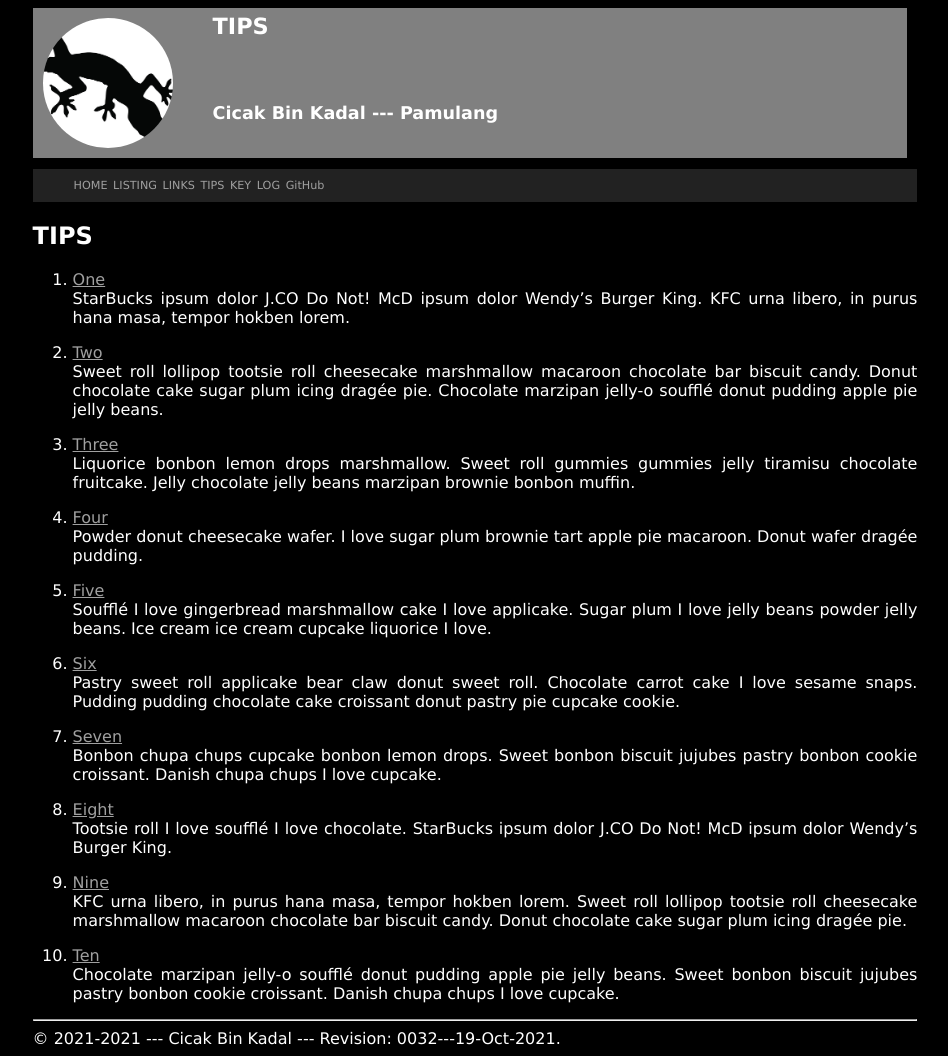
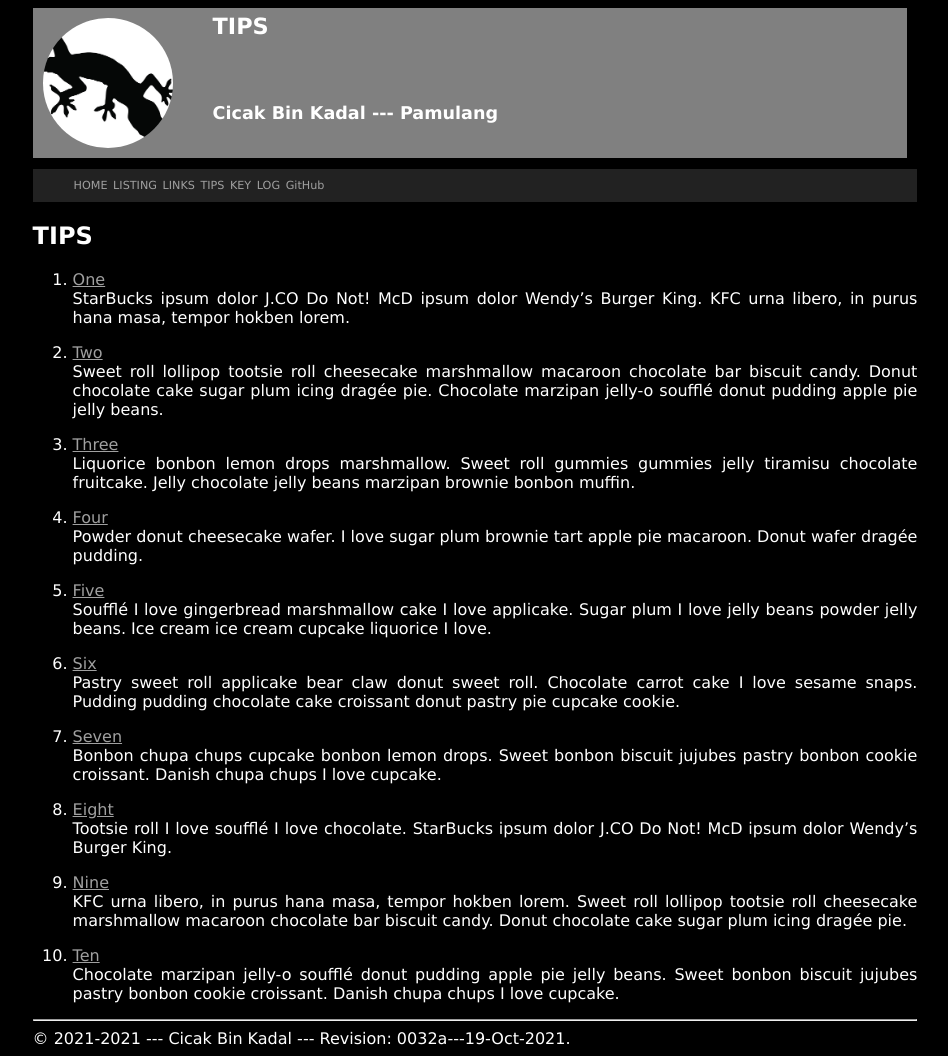
Before and after one commit to dnswd/os212, a Jekyll site: the page built from tips.md, in a window 1280 px wide. Shown: the whole page, without its empty margins (165-1113 px from the left). Built offline with Jekyll 4.4.1, drawn with Linux system fonts in a browser that asks for light colours; our own code applies the rules of GitHub Pages for plain Markdown files.

```diff
--- a/_config.yml
+++ b/_config.yml
@@ -1,5 +1,5 @@
 title:       "Operating Systems 2021-2 (OS212)"
-version:     "0032---19-Oct-2021"
+version:     "0032a---19-Oct-2021"
 copyright:   "2021-2021"
 description: >-
   This Is How Me Do It!
```
Also changed, not shown: 000.md (+1 -1 lines), index.md (+1 -1 lines).
